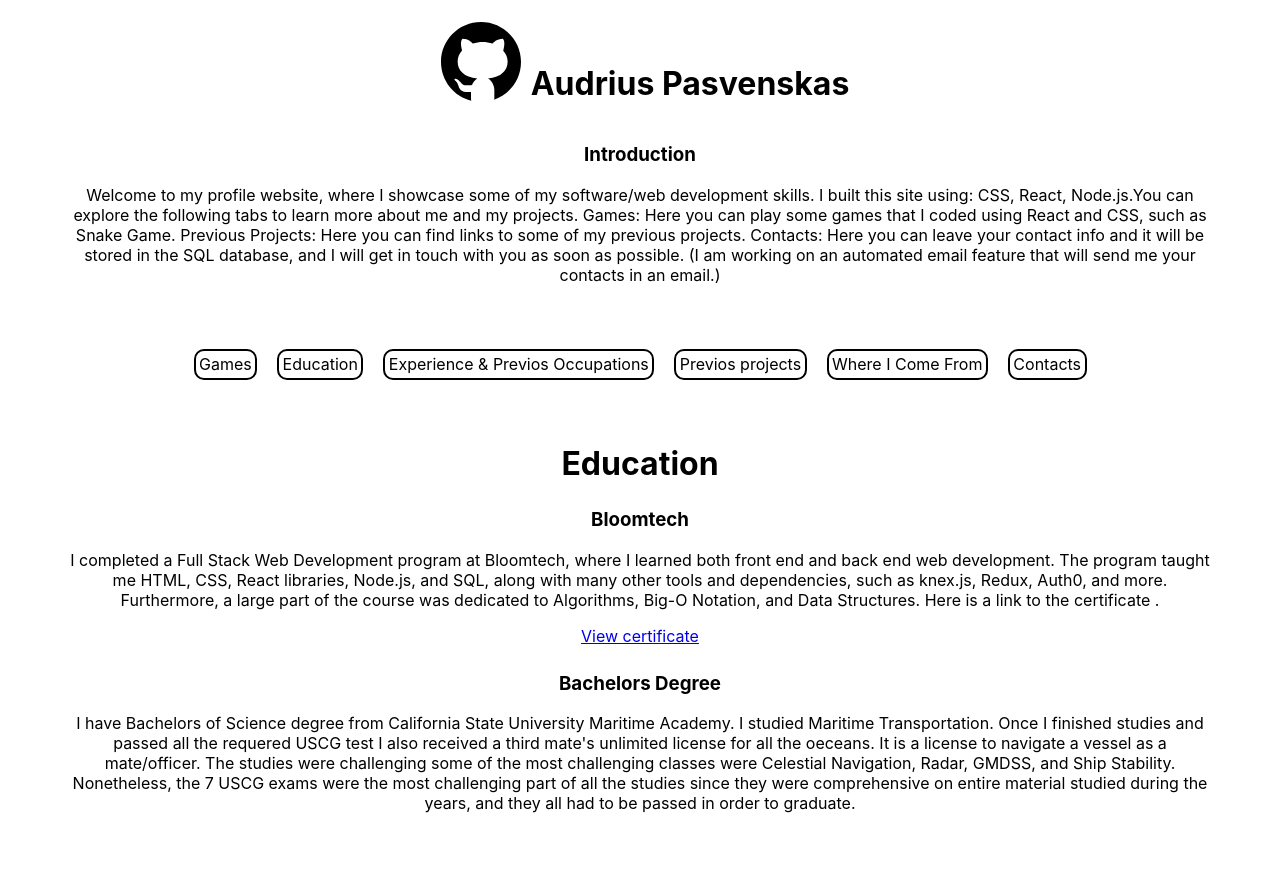
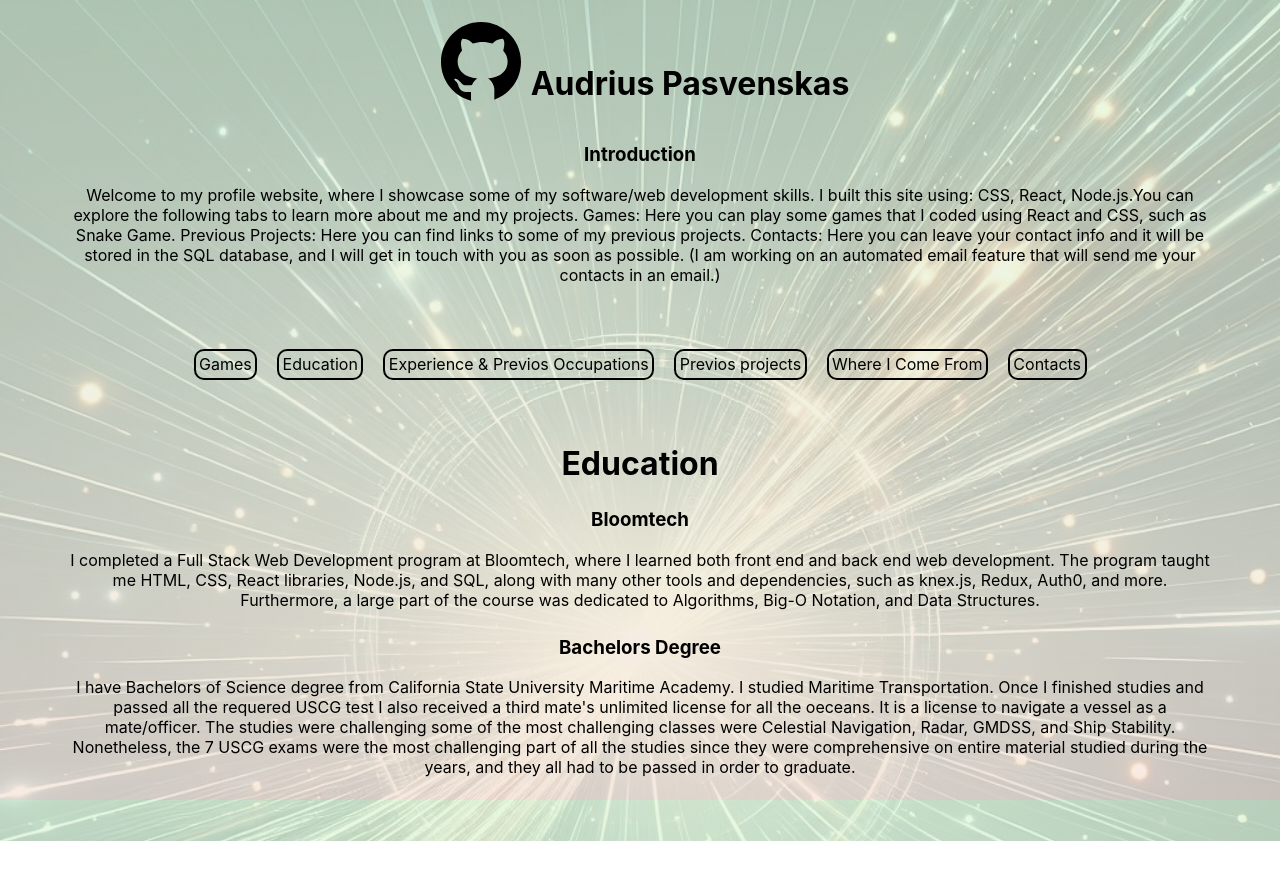
Before and after one commit to apasvenskas/APasvenskas-Website, a React (Create React App) app: page /education in a window 1280 px wide. After the commit the page ends 841 px from the top, so only its background shows below. Built offline with nearby package versions, Linux system fonts and the light colour scheme.

Commit message:
created an transparent background img

```diff
--- a/public/index.html
+++ b/public/index.html
@@ -27,6 +27,10 @@
     <title>Audrius Pasvenskas Website</title>
   </head>
   <body>
+    <!-- <div class="container">
+      <div class="gradient"></div>
+      <img url="'Background.jpg">
+    </div> -->
     <noscript>You need to enable JavaScript to run this app.</noscript>
     <div id="root"></div>
     <!--
--- a/src/App/App.css
+++ b/src/App/App.css
@@ -1,3 +1,27 @@
+
+body{
+  background:
+  /* top, transparent layer */
+  linear-gradient(rgba(225, 248, 216, 0.7), rgba(248, 227, 216, 0.7)),
+  /* bottom, image layer */
+  url("../../public/Background.jpg") no-repeat center center fixed;
+background-size: cover;
+}
+
+/* .container {
+  width: 500px;
+  height: 700px;
+  position: relative;
+}
+
+.gradient {
+  height: 100%;
+  width: 100%;
+  background-image: linear-gradient(to top, rgb(194, 190, 190), transparent);
+  background-color: #282c34;
+  position: absolute;
+} */
+
 .App {
   text-align: center;
 }
@@ -5,12 +29,6 @@
 .App-logo {
   height: 40vmin;
   pointer-events: none;
-}
-
-@media (prefers-reduced-motion: no-preference) {
-  .App-logo {
-    animation: App-logo-spin infinite 20s linear;
-  }
 }
 
 .App-header {
--- a/src/components/education.js
+++ b/src/components/education.js
@@ -10,9 +10,8 @@ export function Education() {
         <div className="header">
           <h3>Bloomtech</h3>
           <p>
-          I completed a Full Stack Web Development program at Bloomtech, where I learned both front end and back end web development. The program taught me HTML, CSS, React libraries, Node.js, and SQL, along with many other tools and dependencies, such as knex.js, Redux, Auth0, and more. Furthermore, a large part of the course was dedicated to Algorithms, Big-O Notation, and Data Structures. Here is a link to the certificate .
+          I completed a Full Stack Web Development program at Bloomtech, where I learned both front end and back end web development. The program taught me HTML, CSS, React libraries, Node.js, and SQL, along with many other tools and dependencies, such as knex.js, Redux, Auth0, and more. Furthermore, a large part of the course was dedicated to Algorithms, Big-O Notation, and Data Structures.
           </p>
-          <Link to="https://app.bloomtech.com/certificate">View certificate</Link>
         </div>
         <div className="body">
           <h3>Bachelors Degree</h3>
```
Also changed, not shown: public/Background.jpg (added), public/logo512.png (deleted).
